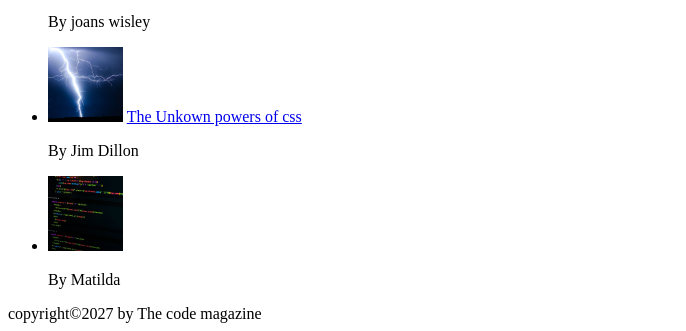
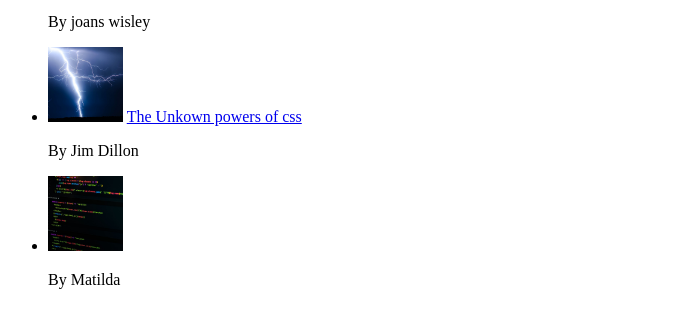
Before and after one commit to Hariet2004/02-HTML-Fundamentals, a plain HTML site: page index.html in a window 1280 px wide. Shown: the part 1129-1460 px from the top of the page, without its empty margins (0-686 px from the left). After the commit the page ends 1434 px from the top, so only its background shows below. Drawn offline with Linux system fonts and the light colour scheme; files whose address does not match are found by name.

Commit message:
deleted one line

```diff
--- a/index.html
+++ b/index.html
@@ -118,7 +118,7 @@ Hopefully you learned something new here. See you next time!
             </ul>
         </aside>
         <footer>
-            copyright&copy;2027 by The code magazine
+
         </footer>
 
 
```
